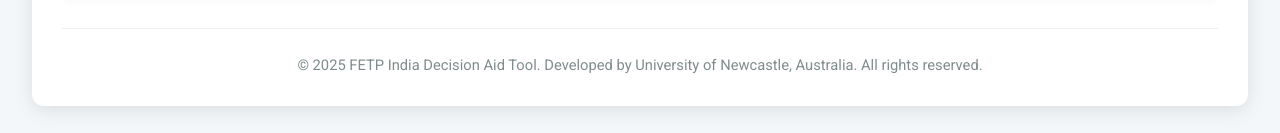
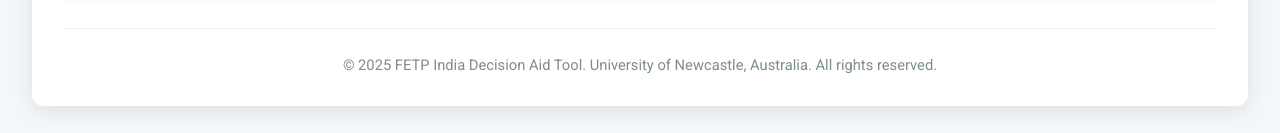
Before and after one commit to DrGenie/STEPS-India, a plain HTML site: page index.html in a window 1280 px wide. Shown: the part 675-808 px from the top of the page. Drawn offline with nearby package versions, Linux system fonts and the light colour scheme; a small style sheet from the web is missing.

Commit message:
Update index.html

```diff
--- a/index.html
+++ b/index.html
@@ -406,7 +406,7 @@
   </section>
 
   <footer>
-    <p>© 2025 FETP India Decision Aid Tool. Developed by University of Newcastle, Australia. All rights reserved.</p>
+    <p>© 2025 FETP India Decision Aid Tool. University of Newcastle, Australia. All rights reserved.</p>
   </footer>
 </div>
 
```
